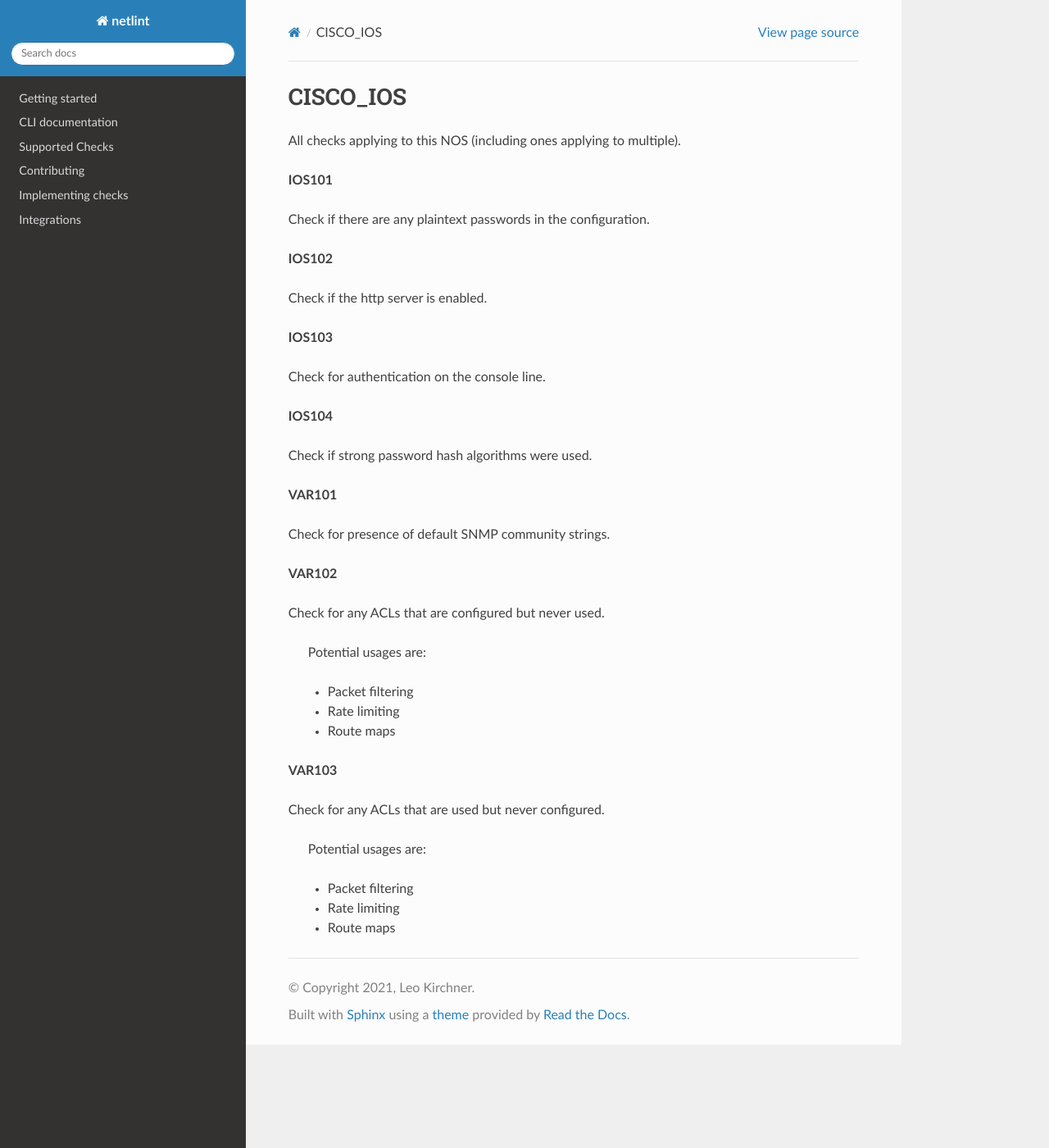
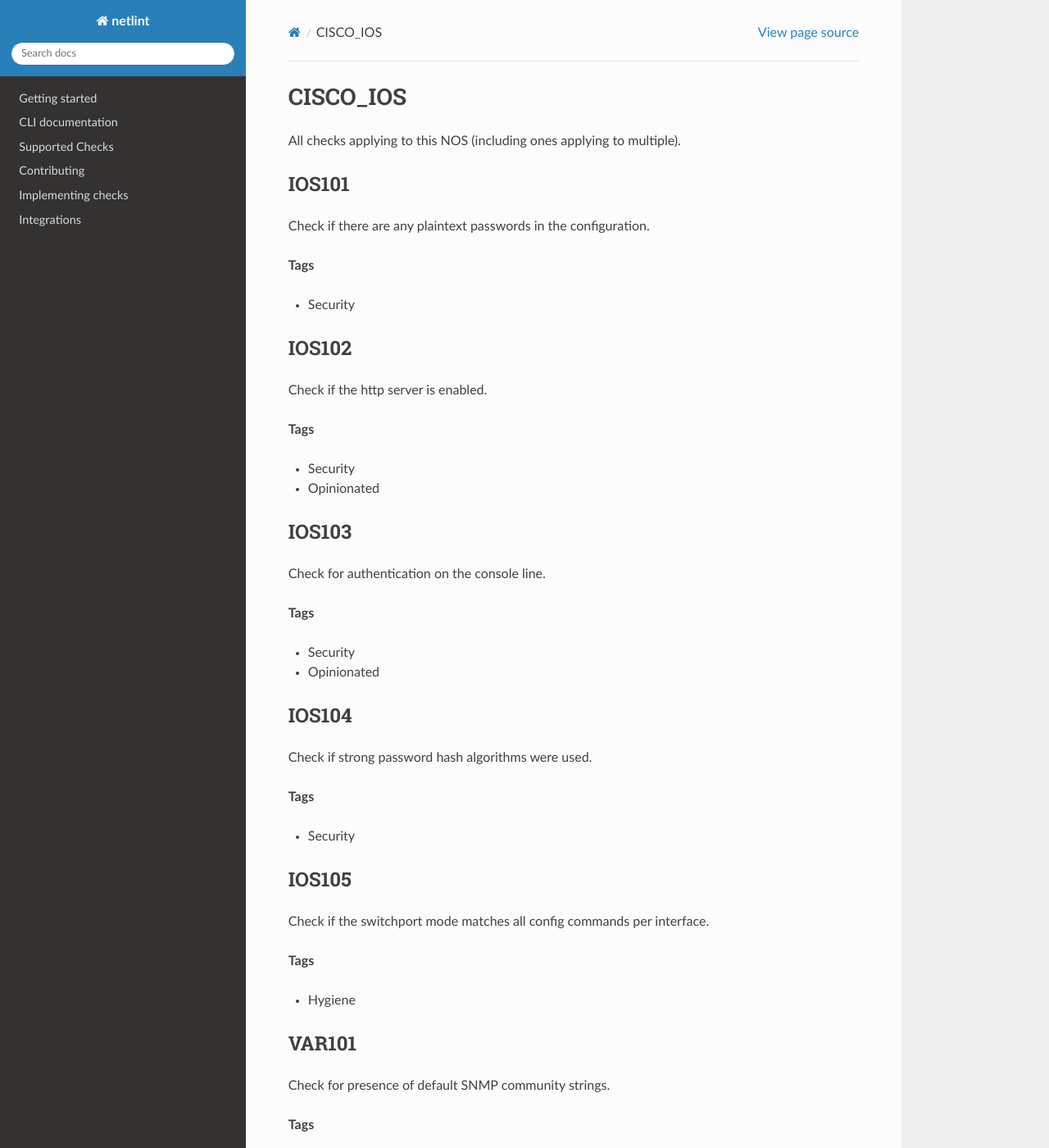
Before and after one commit to Kircheneer/netlint, a Sphinx documentation site: the page built from docs/source/nos/cisco_ios.rst, in a window 1280 px wide and 1400 px high. Shown: the whole window at 82% size. Built offline with Sphinx 7.4.7 and the Read the Docs theme 2.0.0, drawn with Linux system fonts in a browser that asks for light colours; some of the changed text lies outside the part shown.

Commit message:
Introduce tags for checks

```diff
--- a/docs/source/conf.py
+++ b/docs/source/conf.py
@@ -70,7 +70,7 @@
         nos_template_file = env.get_template("checks.j2")
         rendered_template = nos_template_file.render(nos=str(nos), checks=checks)
 
-        with open(nos_dir / f"{str(nos)}.rst", "w") as f:
+        with open(nos_dir / f"{str(nos).lower()}.rst", "w") as f:
             f.write(rendered_template)
 
     index_template_file = env.get_template("checks_index.j2")
--- a/docs/source/nos/cisco_ios.rst
+++ b/docs/source/nos/cisco_ios.rst
@@ -4,27 +4,70 @@
 All checks applying to this NOS (including ones applying to multiple).
 
 
-**IOS101**
+IOS101
+------
 
 Check if there are any plaintext passwords in the configuration.
 
-**IOS102**
+**Tags**
+
+
+* Security
+
+IOS102
+------
 
 Check if the http server is enabled.
 
-**IOS103**
+**Tags**
+
+
+* Security
+* Opinionated
+
+IOS103
+------
 
 Check for authentication on the console line.
 
-**IOS104**
+**Tags**
+
+
+* Security
+* Opinionated
+
+IOS104
+------
 
 Check if strong password hash algorithms were used.
 
-**VAR101**
+**Tags**
+
+
+* Security
+
+IOS105
+------
+
+Check if the switchport mode matches all config commands per interface.
+
+**Tags**
+
+
+* Hygiene
+
+VAR101
+------
 
 Check for presence of default SNMP community strings.
 
-**VAR102**
+**Tags**
+
+
+* Security
+
+VAR102
+------
 
 Check for any ACLs that are configured but never used.
 
@@ -35,7 +78,13 @@
     * Route maps
 
 
-**VAR103**
+**Tags**
+
+
+* Hygiene
+
+VAR103
+------
 
 Check for any ACLs that are used but never configured.
 
@@ -44,3 +93,10 @@
     * Packet filtering
     * Rate limiting
     * Route maps
+
+
+**Tags**
+
+
+* Hygiene
+* Security
--- a/docs/source/usage.rst
+++ b/docs/source/usage.rst
@@ -10,6 +10,7 @@
 
 * Command line parameters (see :doc:`/cli`)
 * The ``[tool.netlint]`` section of the ``pyproject.toml`` file
+
   * Available options mirror the command line parameters
   * The config file location is configurable with ``-c/--config``.
     If the name of the config file is not ``pyproject.toml`` the
```
Also changed, not shown: docs/source/checks.j2 (+8 -1 lines), docs/source/nos/cisco_nxos.rst (+53 -7 lines), 5 other files.
